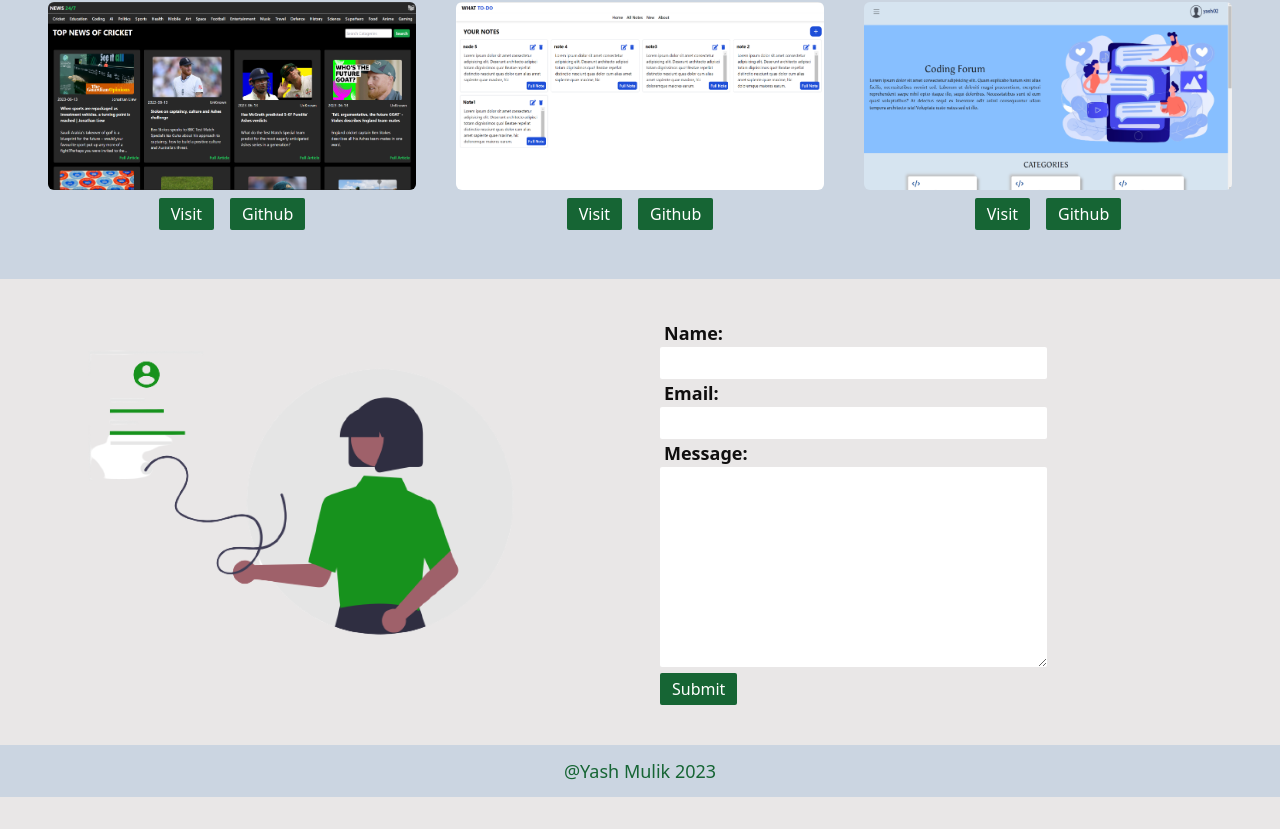
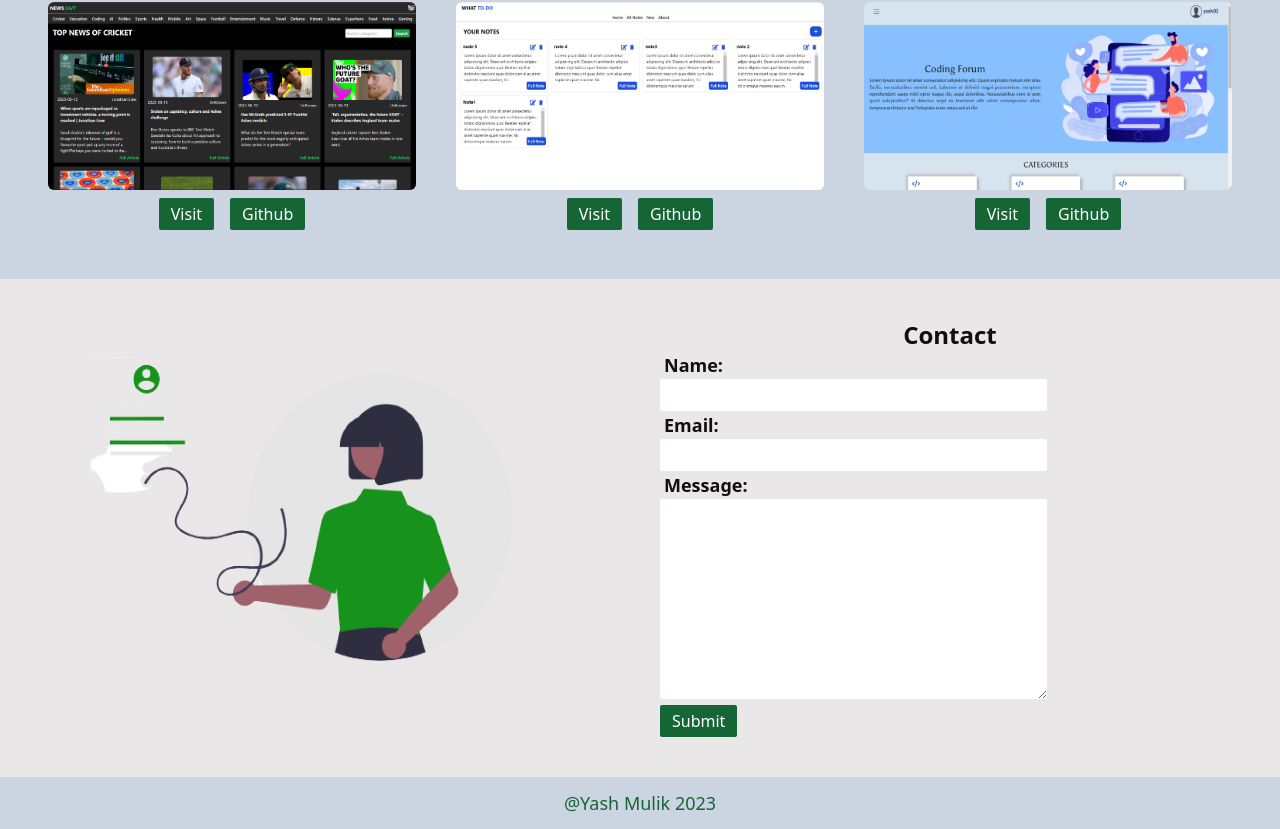
Before and after one commit to YashMulik2005/portfolio, a React (Vite) app: page / in a window 1280 px wide. Shown: the part 1716-2545 px from the top of the page. Before the commit the page ends 2513 px from the top, so only its background shows below. Built offline with nearby package versions, Linux system fonts and the light colour scheme.

Commit message:
contact lebal done

```diff
--- a/src/components/Contact.jsx
+++ b/src/components/Contact.jsx
@@ -9,6 +9,7 @@
             </div>
             <div className=' sm:w-1/2 w-full p-5'>
                 <form>
+                    <h1 className=' text-center text-2xl font-bold'>Contact</h1>
                     <label className=' text-lg font-semibold m-1'>Name:</label><br />
                     <input type='text' className=' w-full sm:w-2/3 rounded-sm p-1' /><br />
                     <label className=' text-lg font-semibold m-1'>Email:</label><br />
```
